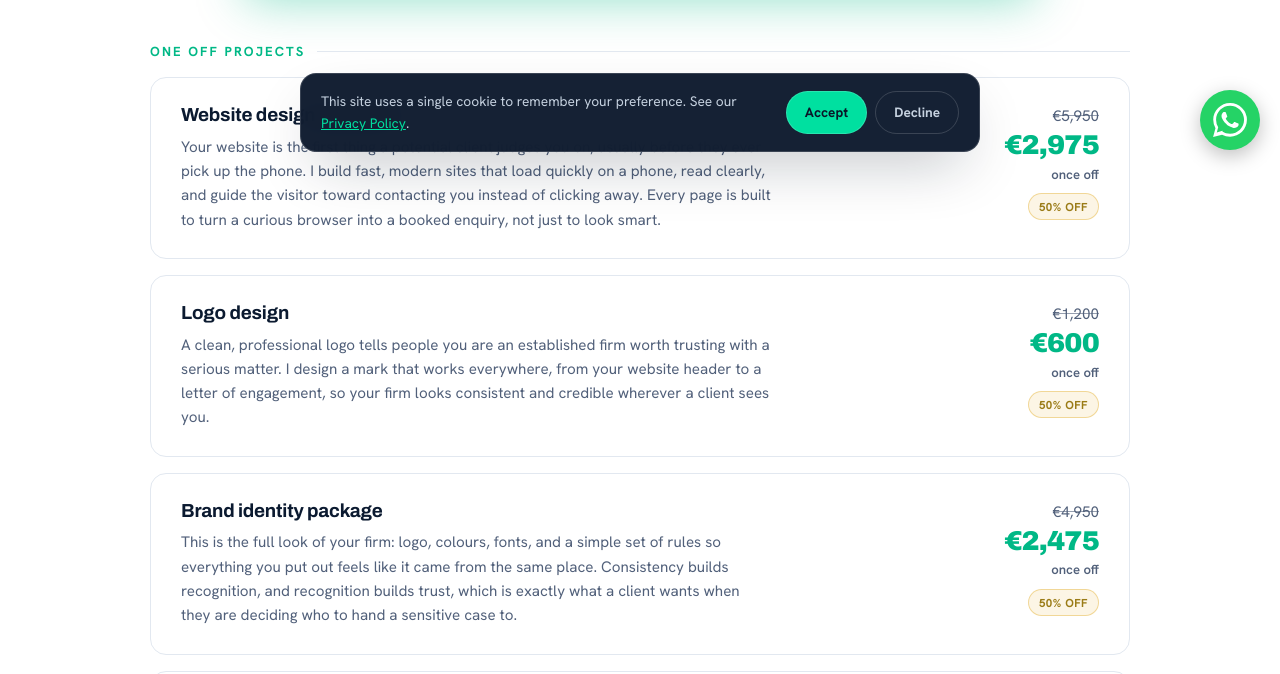
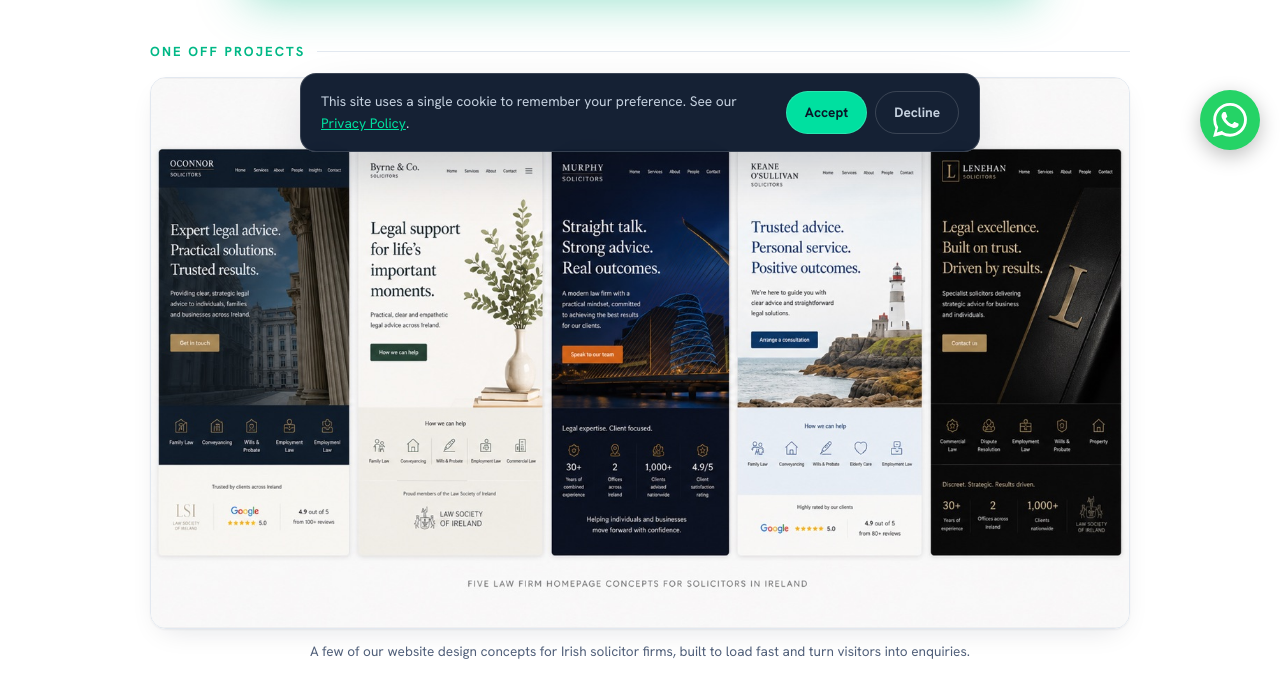
Before and after one commit to caseymeraz/solicitordigital, an Eleventy site: page src/pricing.html in a window 1280 px wide. Shown: the part 630-1304 px from the top of the page. Built offline with nearby package versions, Linux system fonts and the light colour scheme; Eleventy itself is replaced by a stand-in of ours; files that its build step writes are made by us from their sources.

Commit message:
Add logo design and website concept images to pricing page with SEO alt text

```diff
--- a/src/assets/css/style.css
+++ b/src/assets/css/style.css
@@ -498,6 +498,17 @@ a.service-card:hover h3::after { opacity: 1; transform: translateX(0); }
   .price-firm { min-height: 0; }
 }
 
+/* Service showcase imagery */
+.svc-showcase { margin: 0 0 16px; }
+.svc-showcase img {
+  width: 100%; height: auto; border-radius: var(--radius);
+  border: 1px solid var(--hairline); box-shadow: var(--shadow-1);
+}
+.svc-showcase figcaption {
+  margin-top: 12px; text-align: center; font-size: 0.85rem;
+  color: var(--text-soft); line-height: 1.5;
+}
+
 /* Related-services link strip */
 .related-links a { color: var(--signal); text-decoration: underline; text-underline-offset: 2px; font-weight: 600; }
 .related-links a:hover { color: #15ecae; }
--- a/src/pricing.html
+++ b/src/pricing.html
@@ -36,6 +36,10 @@ twitter_description: "Clear, itemised pricing for Irish law firms. New to market
             <div style="max-width:980px; margin:48px auto 0;">
 
                 <h2 class="svc-cat">One off projects</h2>
+                <figure class="svc-showcase reveal">
+                    <img src="/images/solicitor-website-design-concepts.jpg" alt="Five law firm homepage design concepts for solicitors in Ireland, showing modern, mobile first website layouts" width="1400" height="788" loading="lazy">
+                    <figcaption>A few of our website design concepts for Irish solicitor firms, built to load fast and turn visitors into enquiries.</figcaption>
+                </figure>
                 <div class="svc-list reveal">
                     <div class="svc">
                         <div class="svc-main">
@@ -86,6 +90,11 @@ twitter_description: "Clear, itemised pricing for Irish law firms. New to market
                         </div>
                     </div>
                 </div>
+
+                <figure class="svc-showcase reveal" style="margin-top:24px;">
+                    <img src="/images/logo-design-solicitors.jpg" alt="Logo design examples for Irish solicitor firms, including O'Sullivan and Co, Murphy Keane, Brennan Legal, Walsh and Partners and Fitzgerald Law" width="1400" height="1050" loading="lazy">
+                    <figcaption>Example solicitor logo and brand marks, designed to look established and credible everywhere a client sees your firm.</figcaption>
+                </figure>
 
                 <h2 class="svc-cat" style="margin-top:44px;">Monthly services</h2>
                 <div class="svc-list reveal">
```
Also changed, not shown: src/images/logo-design-solicitors.jpg (added), src/images/solicitor-website-design-concepts.jpg (added).
